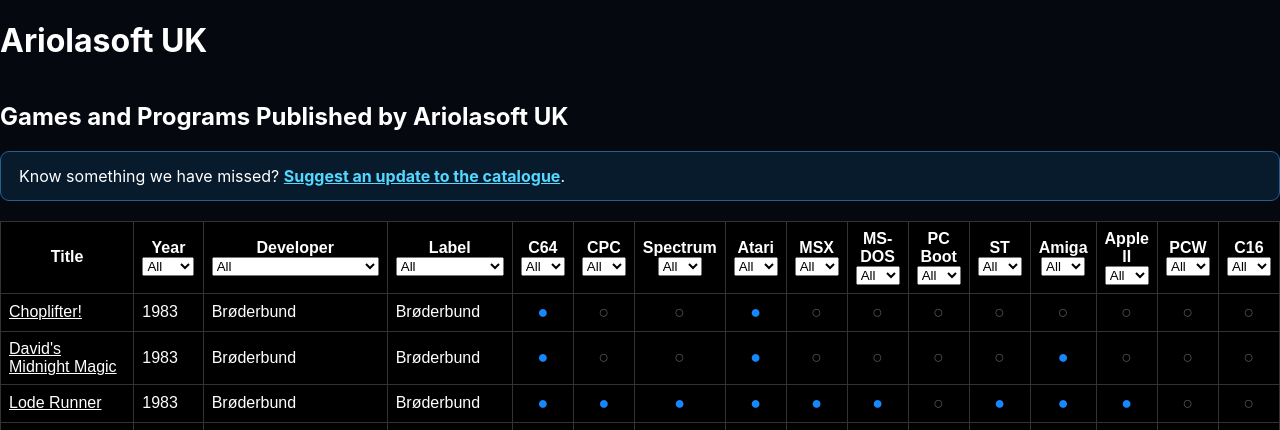
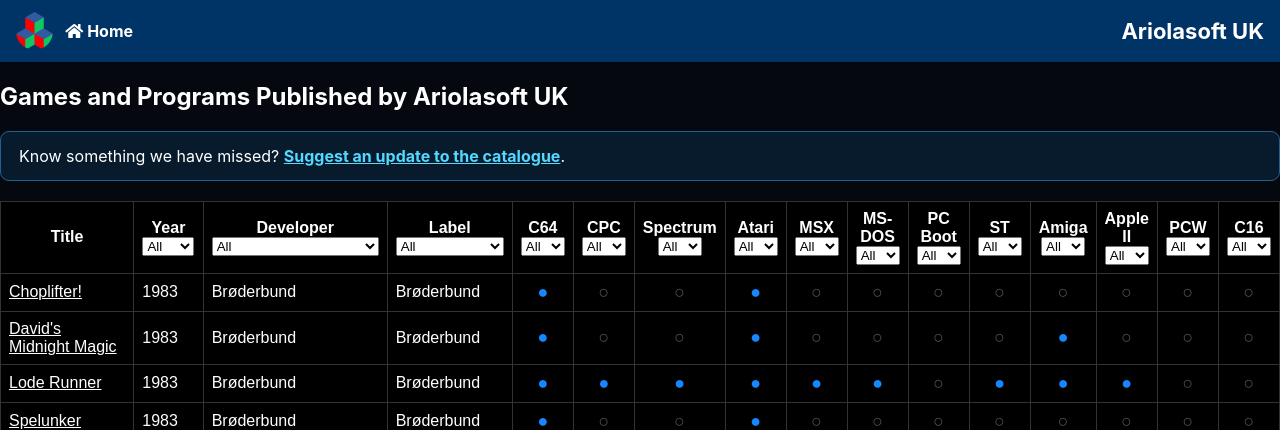
Before and after one commit to SarcyHedgehog/ariolasoft.com, a PHP site: page /titles.html in a window 1280 px wide. Shown: the top 430 px of the page. Run offline with PHP 8.4, Linux system fonts and the light colour scheme; some libraries are stand-ins or nearby versions.

Commit message:
Clarify archive and catalogue navigation

```diff
--- a/tableStyles.css
+++ b/tableStyles.css
@@ -11,6 +11,36 @@ th, td {
     border: 1px solid #333333;
     padding: 8px;
     background-color: #000000;
+}
+
+.catalogue-header {
+    gap: 24px;
+}
+
+.catalogue-header h1 {
+    margin: 0;
+    font-size: 22px;
+}
+
+.catalogue-home-link,
+.catalogue-home-link:visited {
+    display: inline-flex;
+    align-items: center;
+    gap: 12px;
+    color: #FFFFFF;
+    font-weight: bold;
+    text-decoration: none;
+}
+
+.catalogue-home-link img {
+    width: auto;
+    height: 38px;
+    border-radius: 50%;
+}
+
+.catalogue-home-link:hover span,
+.catalogue-home-link:focus-visible span {
+    color: #54d8ff;
 }
 
 /* Keep catalogue headings and filters visible while browsing long lists. */
--- a/titles.html
+++ b/titles.html
@@ -9,7 +9,7 @@
 <script src="catalogue-table.js?v=20260810-editor"></script>
 
 <link rel="stylesheet" href="https://cdnjs.cloudflare.com/ajax/libs/font-awesome/5.15.4/css/all.min.css">
-<link rel="stylesheet" href="tableStyles.css?v=20260810-sticky">
+<link rel="stylesheet" href="tableStyles.css?v=20260810-navigation">
  <!-- Include Select2 CSS -->
  <link href="https://cdn.jsdelivr.net/npm/select2@4.1.0-rc.0/dist/css/select2.min.css" rel="stylesheet" />
  <!-- Include jQuery -->
@@ -18,12 +18,13 @@
 </head>
 <body>
 
-  <div id="header">
-    <div id="wb_Heading1" style="display:inline-block;z-index:0;">
-        <h1 id="Heading1">Ariolasoft UK</h1>
-    </div>
-
-</div>
+<header class="catalogue-header">
+  <a class="catalogue-home-link" href="index.html" aria-label="Ariolasoft home page">
+    <img src="images/logo-ariolasoft.png" alt="Ariolasoft">
+    <span><i class="fas fa-home" aria-hidden="true"></i> Home</span>
+  </a>
+  <h1>Ariolasoft UK</h1>
+</header>
 
 
 <h2>Games and Programs Published by Ariolasoft UK</h2>
```
Also changed, not shown: index.html (+2 -10 lines).
